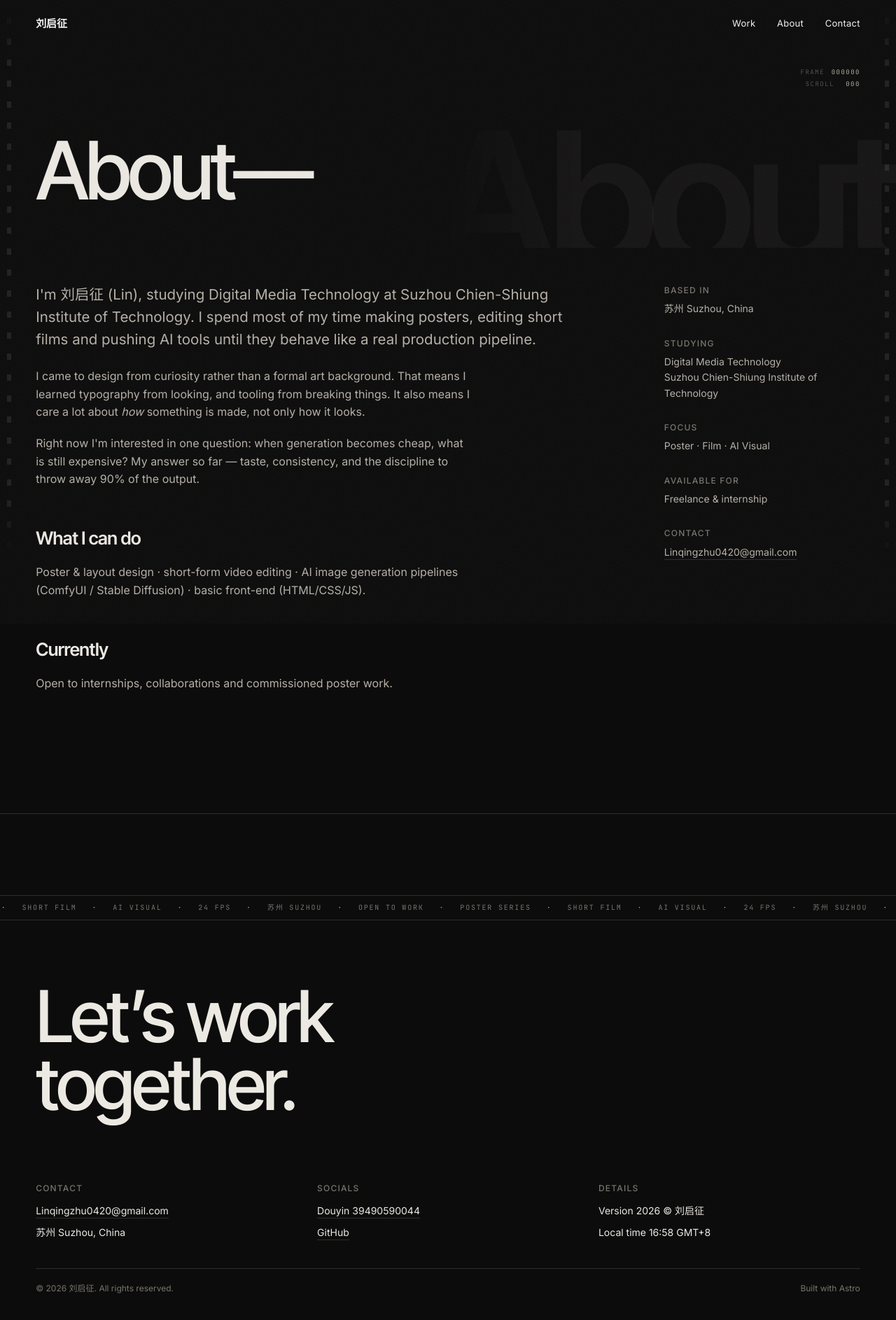
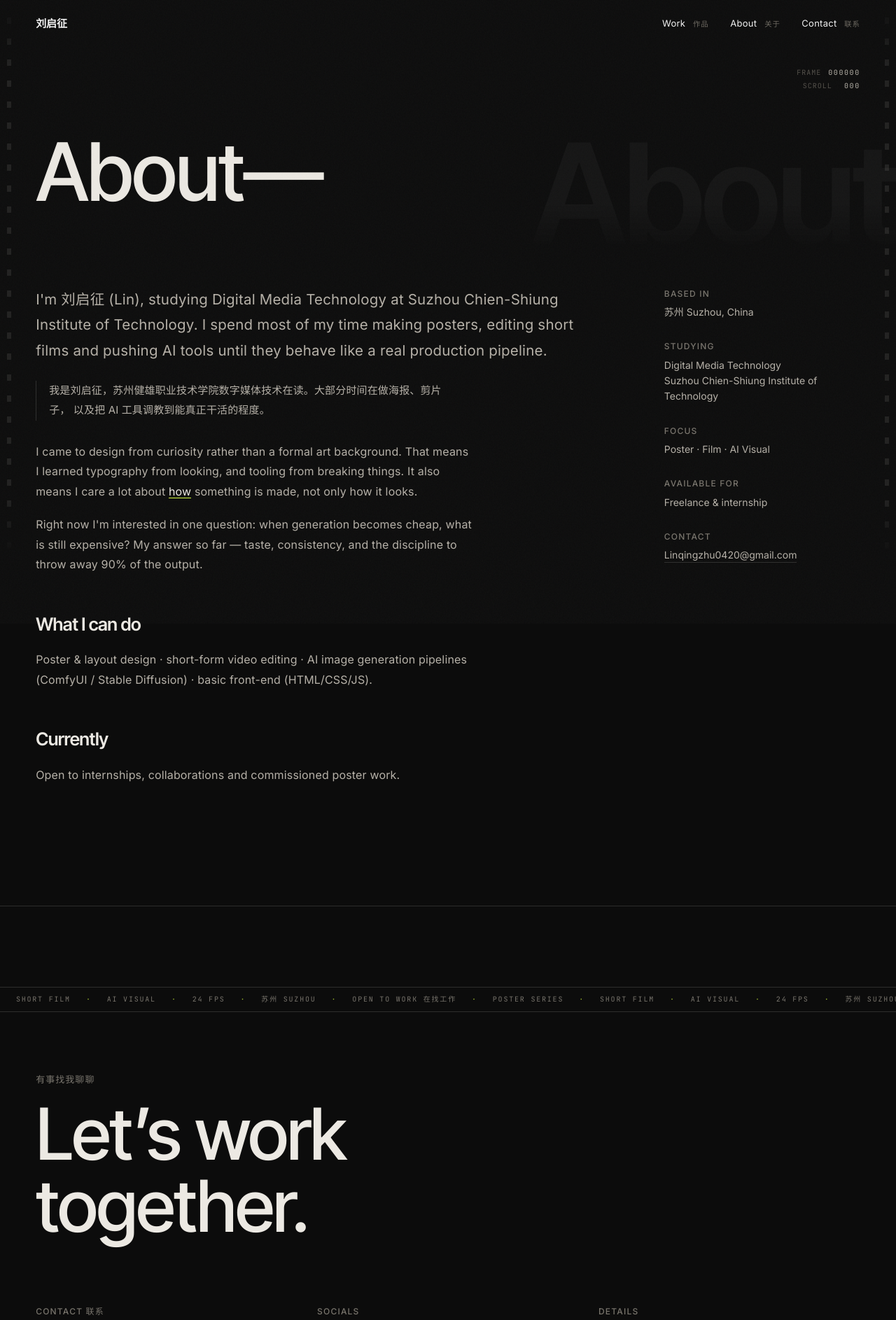
Before and after one commit to Lin-Qing-Zrin/Lin-Qing-Zrin.github.io, an Astro site: page /about in a window 1280 px wide. Shown: the top 1886 px of the page at 70% size. Built offline with nearby package versions, Linux system fonts and the light colour scheme; Astro itself is replaced by a stand-in of ours.

Commit message:
copy: English-first with Chinese helper line, ghost auto-fit, Noto Sans SC

```diff
--- a/src/components/Footer.astro
+++ b/src/components/Footer.astro
@@ -14,7 +14,7 @@
             <i>·</i>
             <span>苏州 Suzhou</span>
             <i>·</i>
-            <span>Open to work</span>
+            <span>Open to work 在找工作</span>
             <i>·</i>
           </span>
         ))
@@ -23,13 +23,14 @@
   </div>
 
   <div class="wrap">
-    <a class="footer-cta" href="/contact/" data-cursor="Let’s talk" data-reveal>
+    <a class="footer-cta" href="/contact/" data-cursor="hover" data-reveal>
+      <span class="footer-cta__cn">有事找我聊聊</span>
       Let’s work<br />together.
     </a>
 
     <div class="footer-grid">
       <div>
-        <h4>Contact</h4>
+        <h4>Contact 联系</h4>
         <ul>
           <li>
             <a class="link-u" href="mailto:Linqingzhu0420@gmail.com" data-cursor="hover"
@@ -48,7 +49,7 @@
               href="https://www.douyin.com/search/39490590044"
               target="_blank"
               rel="noopener"
-              data-cursor="hover">Douyin 39490590044</a
+              data-cursor="hover">Douyin 抖音 39490590044</a
             >
           </li>
           <li>
@@ -73,7 +74,7 @@
 
     <div class="footer-bottom">
       <span>© 2026 刘启征. All rights reserved.</span>
-      <span>Built with Astro</span>
+      <span>Built with Astro · 用 Astro 搭的</span>
     </div>
   </div>
 </footer>
--- a/src/components/Header.astro
+++ b/src/components/Header.astro
@@ -1,8 +1,8 @@
 ---
 const links = [
-  { href: '/work/', label: 'Work' },
-  { href: '/about/', label: 'About' },
-  { href: '/contact/', label: 'Contact' },
+  { href: '/work/', label: 'Work', cn: '作品' },
+  { href: '/about/', label: 'About', cn: '关于' },
+  { href: '/contact/', label: 'Contact', cn: '联系' },
 ];
 const path = Astro.url.pathname;
 ---
@@ -15,6 +15,7 @@ const path = Astro.url.pathname;
         links.map((l) => (
           <a href={l.href} data-cursor="hover" aria-current={path.startsWith(l.href) ? 'page' : undefined}>
             {l.label}
+            <span class="nav__cn">{l.cn}</span>
           </a>
         ))
       }
--- a/src/layouts/Base.astro
+++ b/src/layouts/Base.astro
@@ -12,13 +12,13 @@ interface Props {
 }
 
 const {
-  title = '刘启征 — Digital Media & AI Visual',
-  description = 'Digital Media Technology student in Suzhou — posters, short films and AI visual pipelines.',
+  title = '刘启征 — 数字媒体 & AI 视觉',
+  description = '苏州健雄职业技术学院 · 数字媒体技术在读。做海报、短片与 AI 视觉。',
 } = Astro.props;
 ---
 
 <!doctype html>
-<html lang="en">
+<html lang="zh-CN">
   <head>
     <meta charset="utf-8" />
     <meta name="viewport" content="width=device-width, initial-scale=1" />
@@ -38,7 +38,7 @@ const {
     <link rel="preconnect" href="https://fonts.googleapis.com" />
     <link rel="preconnect" href="https://fonts.gstatic.com" crossorigin />
     <link
-      href="https://fonts.googleapis.com/css2?family=Inter:wght@400;500;600&family=Inter+Tight:wght@400;500;600&family=JetBrains+Mono:wght@400;500&display=swap"
+      href="https://fonts.googleapis.com/css2?family=Inter:wght@400;500;600&family=Inter+Tight:wght@400;500;600&family=JetBrains+Mono:wght@400;500&family=Noto+Sans+SC:wght@400;500;700&display=swap"
       rel="stylesheet"
     />
 
@@ -253,6 +253,22 @@ const {
         return s;
       }
 
+      /* ------------------------------------------------------------
+         幽灵大字：按「字数」估宽降号，长词组永远不裁边
+         （绝对定位元素量不出真实文字宽度，用 CJK=1em / 拉丁=0.55em 估算）
+         ------------------------------------------------------------ */
+      function fitGhost(el: HTMLElement, text: string) {
+        el.textContent = text;
+        el.style.fontSize = '';
+        const avail = (el.parentElement?.clientWidth ?? window.innerWidth) * 0.92;
+        let units = 0;
+        for (const ch of text) {
+          units += /[\u3000-\u9fff\uff00-\uffef]/.test(ch) ? 1 : 0.55;
+        }
+        el.style.fontSize =
+          Math.max(28, Math.min(200, avail / Math.max(units, 1))).toFixed(1) + 'px';
+      }
+
       function initField() {
         window.clearInterval(fieldTimer);
         fieldEl = document.querySelector<HTMLElement>('[data-field]');
@@ -293,6 +309,7 @@ const {
          ------------------------------------------------------------ */
       function initGhosts() {
         ghostEls = Array.from(document.querySelectorAll<HTMLElement>('[data-ghost]'));
+        for (const g of ghostEls) fitGhost(g, g.textContent ?? '');
       }
 
       /* ------------------------------------------------------------
@@ -343,24 +360,17 @@ const {
         // 作品行：右侧 HUD 显示目标（编号 / 类型 / 年份）；页面上的幽灵大字跟着换成该作品的类型
         const ghost = document.querySelector<HTMLElement>('[data-ghost]');
         const ghostDefault = ghost?.textContent ?? '';
+
         document.querySelectorAll<HTMLElement>('[data-title]').forEach((row) => {
           row.addEventListener('pointerenter', () => {
             if (row.dataset.label) setHudTarget(row.dataset.label);
-            if (ghost && row.dataset.cat) {
-              ghost.textContent = row.dataset.cat;
-              // 长词组自动降号，否则一行 340px 的大字会把整个版面糊住
-              ghost.style.fontSize =
-                row.dataset.cat.length > 9 ? 'clamp(64px, 9.5vw, 150px)' : '';
-            }
+            if (row.dataset.cat && ghost) fitGhost(ghost, row.dataset.cat);
           });
           row.addEventListener('pointerleave', (e) => {
             const to = e.relatedTarget;
             if (to instanceof Element && to.closest('[data-title]')) return;
             setHudTarget('');
-            if (ghost) {
-              ghost.textContent = ghostDefault;
-              ghost.style.fontSize = '';
-            }
+            if (ghost) fitGhost(ghost, ghostDefault);
           });
         });
       }
@@ -434,7 +444,7 @@ const {
           return;
         }
         const word = el.querySelector<HTMLElement>('[data-preloader-word]');
-        const words = ['Hello', 'Bonjour', 'नमस्ते', 'Ciao', 'Olá', 'おい', 'Hallå', 'Guten tag', 'Hallo'];
+        const words = ['你好', 'Hello', 'Bonjour', 'नमस्ते', 'Ciao', 'Olá', 'おい', 'Hallå', 'Hallo'];
         let i = 0;
         const timer = window.setInterval(() => {
           i = (i + 1) % words.length;
--- a/src/pages/about.astro
+++ b/src/pages/about.astro
@@ -21,6 +21,10 @@ import GhostWord from '../components/GhostWord.astro';
         Institute of Technology. I spend most of my time making posters, editing short
         films and pushing AI tools until they behave like a real production pipeline.
       </p>
+      <p class="cn">
+        我是刘启征，苏州健雄职业技术学院数字媒体技术在读。大部分时间在做海报、剪片子，
+        以及把 AI 工具调教到能真正干活的程度。
+      </p>
       <p>
         I came to design from curiosity rather than a formal art background. That
         means I learned typography from looking, and tooling from breaking things.
@@ -28,9 +32,9 @@ import GhostWord from '../components/GhostWord.astro';
         how it looks.
       </p>
       <p>
-        Right now I'm interested in one question: when generation becomes cheap,
-        what is still expensive? My answer so far — taste, consistency, and the
-        discipline to throw away 90% of the output.
+        Right now I'm interested in one question: when generation becomes cheap, what
+        is still expensive? My answer so far — taste, consistency, and the discipline
+        to throw away 90% of the output.
       </p>
 
       <h3>What I can do</h3>
--- a/src/pages/contact.astro
+++ b/src/pages/contact.astro
@@ -14,6 +14,7 @@ import GhostWord from '../components/GhostWord.astro';
     </h1>
     <p class="lede" data-reveal style="--d:1; margin-top:32px">
       Best way to reach me is email. I usually reply within a day.
+      <span class="cn">最好直接发邮件，我基本一天内会回。</span>
     </p>
   </section>
 
@@ -21,7 +22,7 @@ import GhostWord from '../components/GhostWord.astro';
     <a
       class="contact-mail"
       href="mailto:Linqingzhu0420@gmail.com"
-      data-cursor="Write"
+      data-cursor="hover"
       data-reveal
     >
       Linqingzhu0420@gmail.com
@@ -29,7 +30,7 @@ import GhostWord from '../components/GhostWord.astro';
 
     <div class="footer-grid" style="margin-top: clamp(48px, 7vw, 96px)">
       <div>
-        <h4>Douyin</h4>
+        <h4>Douyin 抖音</h4>
         <ul>
           <li>
             <a
--- a/src/pages/work/index.astro
+++ b/src/pages/work/index.astro
@@ -14,6 +14,7 @@ const works = (await getCollection('works')).sort((a, b) => a.data.order - b.dat
       <span class="line-mask"><span style="--i:0">Work</span></span>
     </h1>
     <p class="t-meta" data-reveal style="--d:1">{works.length} selected projects · 2023–2024</p>
+    <p class="cn" data-reveal style="--d:2">共 {works.length} 件作品 · 2023–2024</p>
   </section>
 
   <section class="wrap" style="padding-bottom: clamp(64px, 10vw, 160px)">
--- a/src/styles/global.css
+++ b/src/styles/global.css
@@ -11,9 +11,9 @@
   --accent: #d7ff3f;
   --pin: #ff3b1f;
 
-  --font-display: "Inter Tight", "Inter", -apple-system, "Segoe UI",
+  --font-display: "Inter Tight", "Inter", "Noto Sans SC", -apple-system, "Segoe UI",
     "Helvetica Neue", Arial, "PingFang SC", "Microsoft YaHei", sans-serif;
-  --font-body: "Inter", -apple-system, "Segoe UI", "Helvetica Neue", Arial,
+  --font-body: "Inter", "Noto Sans SC", -apple-system, "Segoe UI", "Helvetica Neue", Arial,
     "PingFang SC", "Microsoft YaHei", sans-serif;
   --font-mono: "JetBrains Mono", ui-monospace, "SF Mono", Consolas, "Courier New",
     monospace;
@@ -94,29 +94,29 @@ p {
   font-family: var(--font-display);
   font-weight: 500;
   font-size: clamp(44px, 9vw, 150px);
-  line-height: 0.92;
-  letter-spacing: -0.045em;
+  line-height: 0.96;
+  letter-spacing: -0.02em;
 }
 .t-h1 {
   font-family: var(--font-display);
   font-weight: 500;
   font-size: clamp(34px, 5.2vw, 76px);
-  line-height: 0.98;
-  letter-spacing: -0.03em;
+  line-height: 1.02;
+  letter-spacing: -0.015em;
 }
 .t-h2 {
   font-family: var(--font-display);
   font-weight: 500;
   font-size: clamp(26px, 3.4vw, 48px);
-  line-height: 1.04;
-  letter-spacing: -0.025em;
+  line-height: 1.1;
+  letter-spacing: -0.015em;
 }
 .t-h3 {
   font-family: var(--font-display);
   font-weight: 500;
   font-size: clamp(22px, 2.4vw, 32px);
-  line-height: 1.1;
-  letter-spacing: -0.02em;
+  line-height: 1.2;
+  letter-spacing: -0.01em;
 }
 .t-eyebrow {
   font-size: 12px;
@@ -308,8 +308,8 @@ html.is-ready .line-mask > span {
   font-family: var(--font-display);
   font-weight: 500;
   font-size: clamp(26px, 4.2vw, 58px);
-  line-height: 1;
-  letter-spacing: -0.03em;
+  line-height: 1.05;
+  letter-spacing: -0.015em;
   transition: transform 0.65s var(--ease);
 }
 /* hover：只做位移 + 一条从左侧长出来的细线，不换颜色 */
@@ -523,8 +523,8 @@ html.is-ready .line-mask > span {
   font-family: var(--font-display);
   font-weight: 500;
   font-size: clamp(38px, 8vw, 120px);
-  line-height: 0.95;
-  letter-spacing: -0.04em;
+  line-height: 1;
+  letter-spacing: -0.02em;
 }
 .footer-cta:hover {
   color: var(--accent);
@@ -942,8 +942,84 @@ html.no-preloader .preloader {
   line-height: 1.6;
 }
 .hero__lede-s em {
-  font-style: italic;
+  display: block;
+  margin-top: 12px;
+  font-family: var(--font-mono);
+  font-style: normal;
+  font-size: 0.72em;
+  letter-spacing: 0.04em;
+  color: var(--gray);
+}
+
+.footer-cta__cn {
+  display: block;
+  font-family: var(--font-body);
+  font-size: 13px;
+  font-weight: 400;
+  letter-spacing: 0.08em;
+  color: var(--gray);
+  margin-bottom: clamp(14px, 1.6vw, 22px);
+}
+
+/* ============================================================
+   中文辅助行
+   英文是主语气，中文放在第二行做解释：
+   一行 12–14px 的灰字，永远不抢英文的位。
+   ============================================================ */
+.cn {
+  display: block;
+  margin-top: 10px;
+  font-family: var(--font-body);
+  font-size: 0.82em;
+  font-style: normal;
+  font-weight: 400;
+  line-height: 1.75;
+  letter-spacing: 0.03em;
+  color: var(--gray);
+  text-transform: none;
+}
+.cn--inline {
+  display: inline;
+  margin-top: 0;
+  margin-left: 12px;
+  letter-spacing: 0.08em;
+}
+.nav__cn {
+  margin-left: 7px;
+  font-size: 0.8em;
+  letter-spacing: 0.08em;
+  color: var(--gray);
+  transition: color 0.35s var(--ease);
+}
+.nav a:hover .nav__cn {
+  color: var(--ink-2);
+}
+.prose .cn {
+  margin: 4px 0 30px;
+  padding-left: 18px;
+  border-left: 1px solid var(--line);
+  font-size: 15px;
+  line-height: 1.9;
+  color: var(--ink-2);
+}
+
+/* 中文正文按汉字调：字距略松、行高更宽 */
+.prose p,
+.lede {
+  letter-spacing: 0.01em;
+  line-height: 1.78;
+}
+.prose em,
+.lede em {
+  font-style: normal;
   color: var(--ink);
+  box-shadow: inset 0 -1px 0 var(--accent);
+}
+
+/* 中文的小标签别撑太开 */
+.data-row dt,
+.hud__row i {
+  letter-spacing: 0.1em;
 }
 
 @media (prefers-reduced-motion: reduce) {
@@ -1024,7 +1100,7 @@ html.no-preloader .preloader {
   align-items: flex-end;
   gap: 3px;
   font-family: var(--font-mono);
-  font-size: 9px;
+  font-size: 10px;
   letter-spacing: 0.16em;
   text-transform: uppercase;
   color: var(--gray);
@@ -1071,6 +1147,7 @@ html.no-preloader .preloader {
 .hero--instrument {
   position: relative;
   isolation: isolate;
+  overflow: clip;
 }
 .hero__grid,
 .hero__bottom {
@@ -1129,21 +1206,21 @@ html.no-preloader .preloader {
   translate: 0 -50%;
   font-family: 'Inter Tight', var(--font-mono);
   font-weight: 600;
-  font-size: clamp(120px, 21vw, 340px);
-  line-height: 0.75;
-  letter-spacing: -0.055em;
-  color: rgba(236, 233, 227, 0.045);
+  font-size: clamp(72px, 11vw, 170px);
+  line-height: 0.9;
+  letter-spacing: -0.03em;
+  color: rgba(236, 233, 227, 0.04);
   white-space: nowrap;
   pointer-events: none;
   user-select: none;
   will-change: translate;
-  mask-image: linear-gradient(to right, transparent, #000 32%);
-  -webkit-mask-image: linear-gradient(to right, transparent, #000 32%);
+  mask-image: linear-gradient(to bottom, #000 58%, transparent 100%);
+  -webkit-mask-image: linear-gradient(to bottom, #000 58%, transparent 100%);
 }
 @media (max-width: 760px) {
   .ghost-word {
-    font-size: clamp(90px, 32vw, 200px);
-    color: rgba(236, 233, 227, 0.06);
+    font-size: clamp(72px, 24vw, 150px);
+    color: rgba(236, 233, 227, 0.05);
   }
 }
 
```
Also changed, not shown: src/content/works/douyin-account.md (+1 -1 lines), src/pages/404.astro (+4 -3 lines), src/pages/index.astro (+8 -6 lines), src/pages/work/[...slug].astro (+5 -5 lines), README.md.
